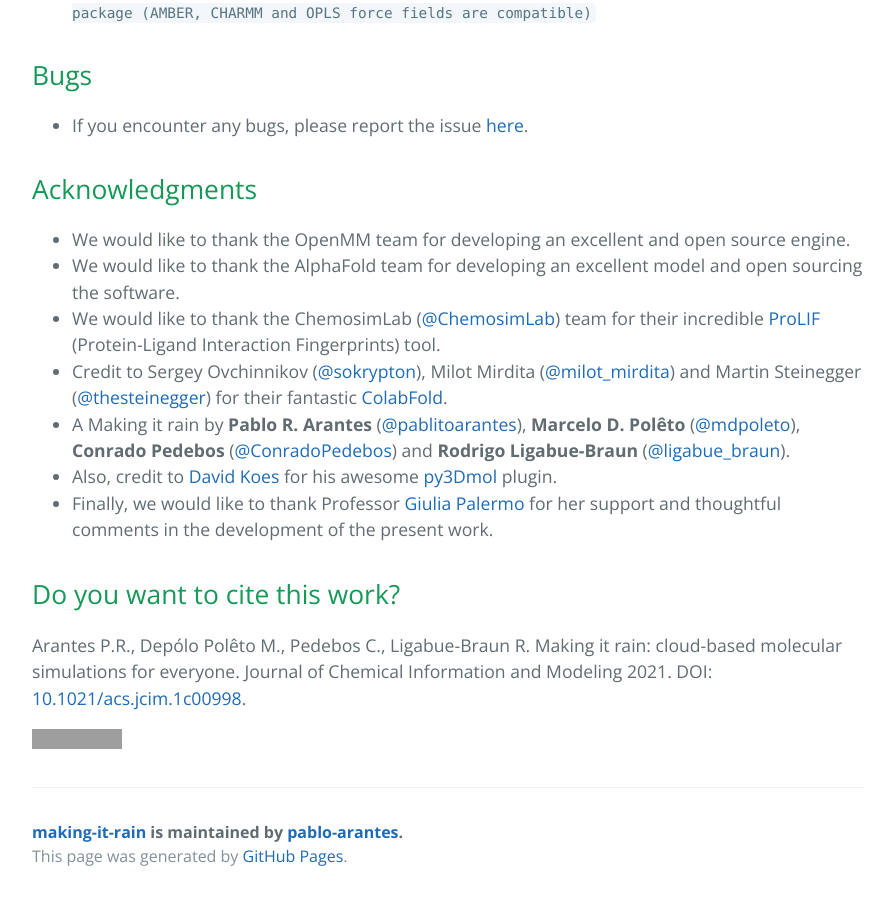
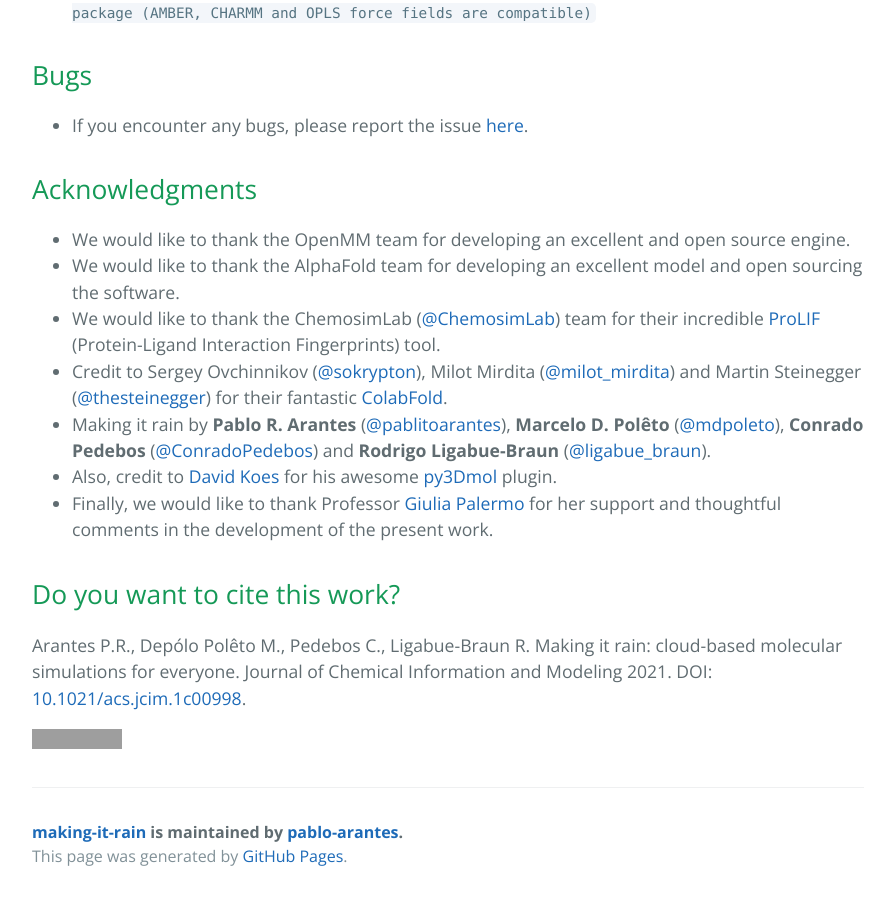
Before and after one commit to pablo-arantes/making-it-rain, a Jekyll site: the page built from index.md, in a window 1280 px wide and 900 px high, scrolled down 1506 px. Shown: the whole window, without its empty margins (192-1086 px from the left). Built offline with Jekyll 4.4.1, drawn with Linux system fonts in a browser that asks for light colours; our own code applies the rules of GitHub Pages for plain Markdown files; the repository's description, which GitHub fills in, is left out; grey boxes are pictures that could not be loaded.

```diff
--- a/index.md
+++ b/index.md
@@ -28,7 +28,7 @@ The main goal of this work is to demonstrate how to harness the power of cloud-c
 - We would like to thank the AlphaFold team for developing an excellent model and open sourcing the software.
 - We would like to thank the ChemosimLab ([@ChemosimLab](https://twitter.com/ChemosimLab)) team for their incredible [ProLIF](https://prolif.readthedocs.io/en/latest/index.html#) (Protein-Ligand Interaction Fingerprints) tool.
 - Credit to Sergey Ovchinnikov ([@sokrypton](https://twitter.com/sokrypton)), Milot Mirdita ([@milot_mirdita](https://twitter.com/milot_mirdita)) and Martin Steinegger ([@thesteinegger](https://twitter.com/thesteinegger)) for their fantastic [ColabFold](https://github.com/sokrypton/ColabFold).
-- A Making it rain by **Pablo R. Arantes** ([@pablitoarantes](https://twitter.com/pablitoarantes)), **Marcelo D. Polêto** ([@mdpoleto](https://twitter.com/mdpoleto)), **Conrado Pedebos** ([@ConradoPedebos](https://twitter.com/ConradoPedebos)) and **Rodrigo Ligabue-Braun** ([@ligabue_braun](https://twitter.com/ligabue_braun)).
+- Making it rain by **Pablo R. Arantes** ([@pablitoarantes](https://twitter.com/pablitoarantes)), **Marcelo D. Polêto** ([@mdpoleto](https://twitter.com/mdpoleto)), **Conrado Pedebos** ([@ConradoPedebos](https://twitter.com/ConradoPedebos)) and **Rodrigo Ligabue-Braun** ([@ligabue_braun](https://twitter.com/ligabue_braun)).
 - Also, credit to [David Koes](https://github.com/dkoes) for his awesome [py3Dmol](https://3dmol.csb.pitt.edu/) plugin.
 - Finally, we would like to thank Professor [Giulia Palermo](https://palermolab.com/) for her support and thoughtful comments in the development of the present work.
 
```
